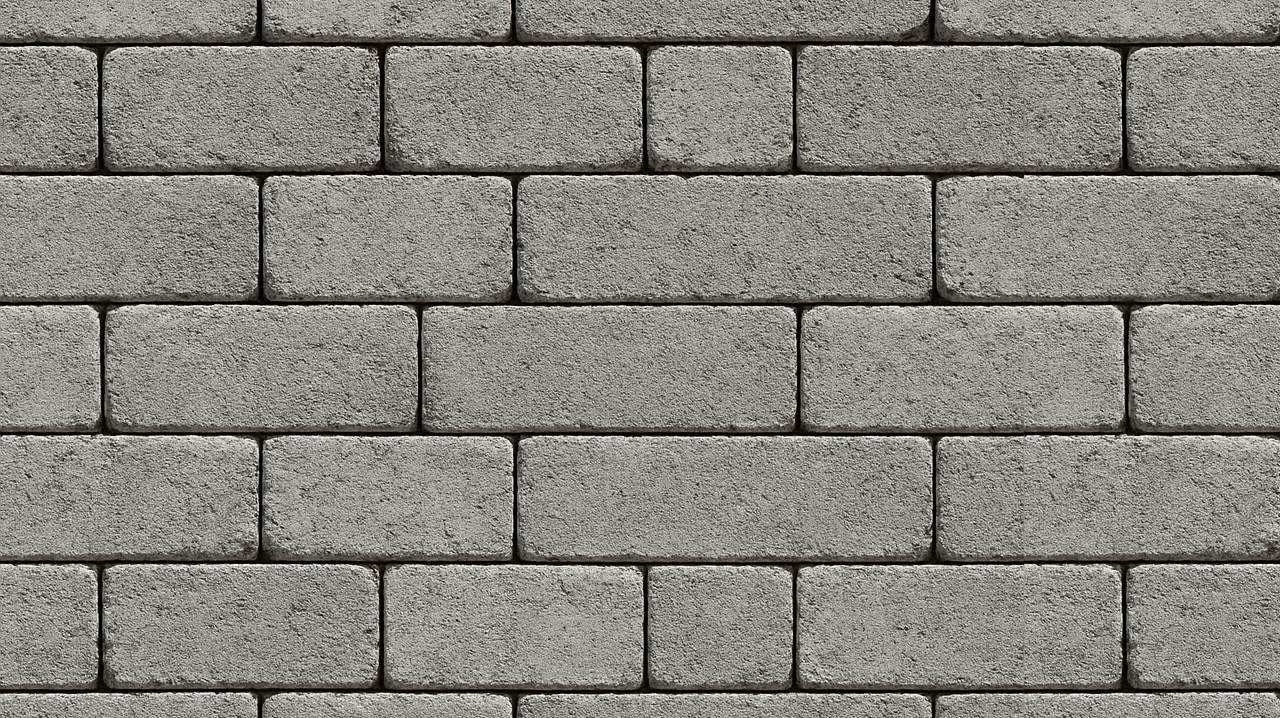
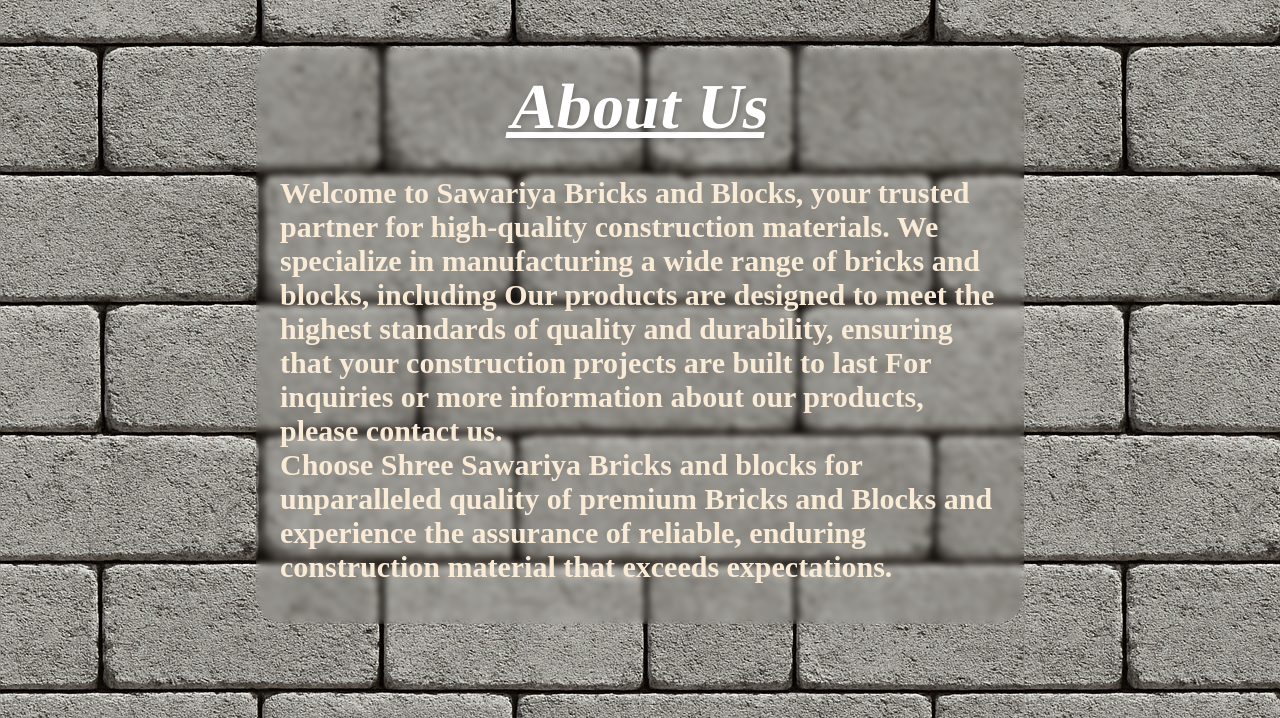
Before and after one commit to HamHam-Friends/ShreeSawariyaBricksAndBlocks, a Flask app: page /about.html in a window 1280 px wide. Shown: the part 82-800 px from the top of the page. Run offline with Flask 3, Linux system fonts and the light colour scheme; some web fonts are replaced.

Commit message:
ye le edit!!

```diff
--- /dev/null
+++ b/static/about.css
@@ -0,0 +1,34 @@
+.product-card {
+    backdrop-filter: blur(3px);
+    border-radius: 12px;
+    padding: 1.5rem;
+    text-align: center;
+    transition: transform 0.2s ease-in-out;
+    margin-top: 10%;
+    margin-left: 20%;
+    margin-right: 20%;
+    width: 60%;
+    border-radius: 30px;
+}
+
+#start {
+    text-align: left;
+    font-weight: bold;
+    font-size: 30px;
+    margin-bottom: 1rem;
+    color: antiquewhite;
+    letter-spacing: 20%;
+}
+
+#about {
+    text-align: center;
+    color: white;
+    font-size: 64px;
+    margin-bottom: 2rem;
+    font-weight: bold;
+    text-decoration: underline;
+    text-shadow: 2px 2px 5px rgba(0, 0, 0, 0.2);
+    transition: ease-in-out 0.3s;
+    transform: skew(-10deg);
+    letter-spacing: 10%;
+}
--- a/templates/about.html
+++ b/templates/about.html
@@ -47,6 +47,19 @@
             navLinks.classList.remove('show');
         });
     </script>
+
+
+
+<div class="product-card">
+        <h1 id="about"><u>About Us</u></h1>
+        <p id="start">Welcome to Sawariya Bricks and Blocks, your trusted partner for high-quality construction materials. We specialize in manufacturing a wide range of bricks and blocks, including
+        Our products are designed to meet the highest standards of quality and durability, ensuring that your construction projects are built to last
+        For inquiries or more information about our products, please contact us.<br>
+        Choose Shree Sawariya Bricks and blocks for unparalleled quality of premium Bricks and Blocks and experience the assurance of reliable, enduring construction material that exceeds expectations.</p>
+     </div>
+
+
+
 </body>
 
 </html>
```
